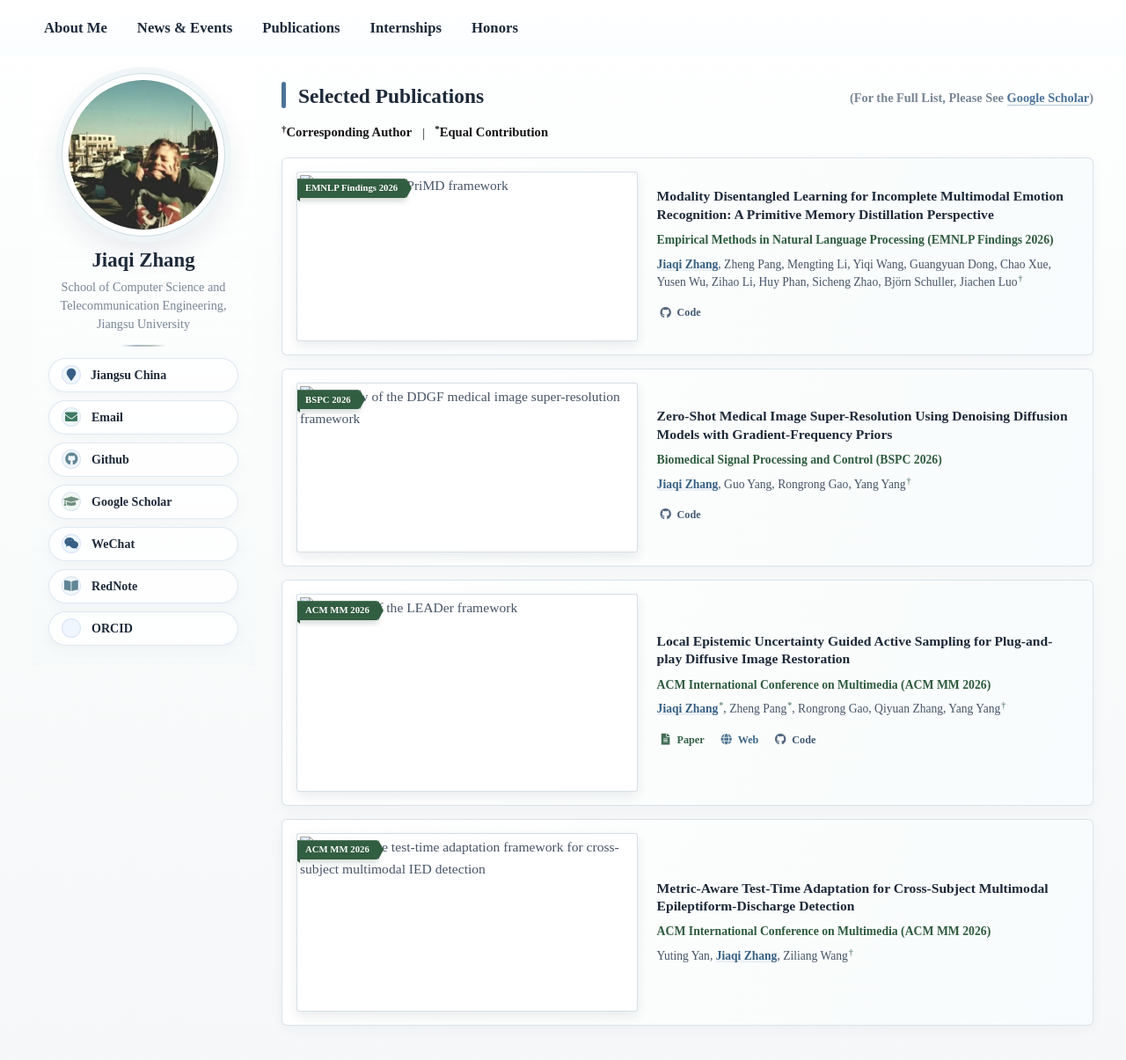
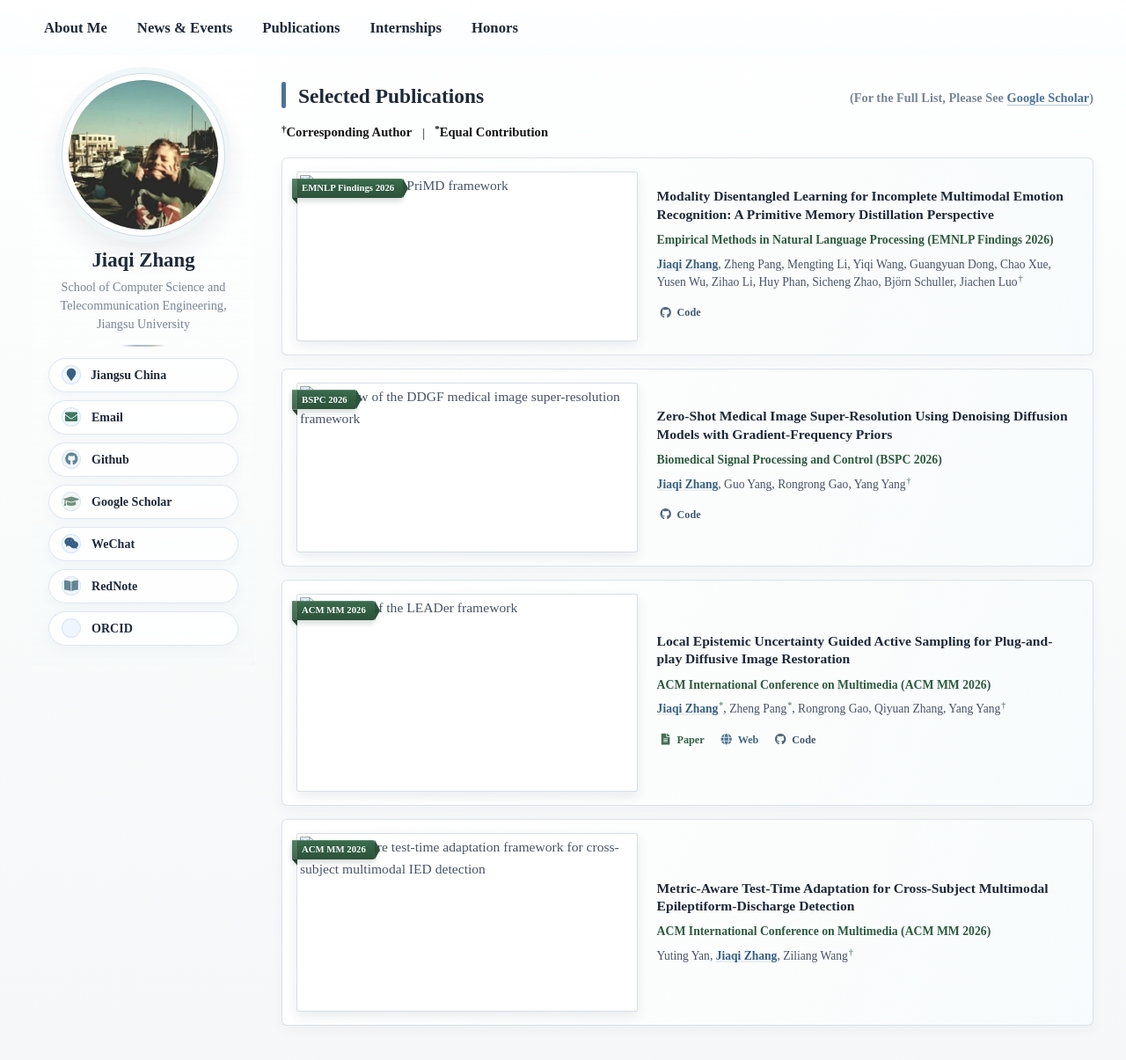
Before and after one commit to JiaqiZhang-Sengoku/JiaqiZhang-Sengoku.github.io, a Jekyll site: the page built from _pages/includes/pub.md, in a window 1280 px wide and 1269 px high. Shown: the top 1205 px of the window at 88% size. Built offline with Jekyll 4.4.1, drawn with Linux system fonts in a browser that asks for light colours; our own code applies the rules of GitHub Pages for plain Markdown files.

Commit message:
20260707

```diff
--- a/assets/css/main.scss
+++ b/assets/css/main.scss
@@ -1596,7 +1596,7 @@
     height: auto;
     min-height: 0;
     padding: 3px;
-    overflow: hidden;
+    overflow: visible;
     border: 1px solid rgba(211, 221, 226, 0.92);
     border-radius: 3px;
     background: #ffffff;
@@ -1924,16 +1924,24 @@
 }
 
 .badge--accepted {
+    --ribbon-wrap: 6px;
     top: 7px !important;
     right: auto;
-    left: -2px !important;
+    left: calc(-1 * var(--ribbon-wrap)) !important;
     height: 22px;
     min-height: 22px;
     padding: 0 10px 0 11px !important;
     overflow: visible;
     border: 0 !important;
     border-radius: 0 2px 2px 0 !important;
-    background: #2e5b3e !important;
+    background:
+        linear-gradient(
+            90deg,
+            rgba(255, 255, 255, 0.13) 0 var(--ribbon-wrap),
+            rgba(18, 51, 32, 0.24) var(--ribbon-wrap) calc(var(--ribbon-wrap) + 1px),
+            transparent calc(var(--ribbon-wrap) + 1px) 100%
+        ),
+        linear-gradient(180deg, #386b4c 0%, #2e5b3e 55%, #294f37 100%) !important;
     color: #ffffff !important;
     box-shadow:
         inset 0 1px 0 rgba(255, 255, 255, 0.17),
@@ -1956,7 +1964,7 @@
     margin: 0;
     border-top: 11px solid transparent;
     border-bottom: 11px solid transparent;
-    border-left: 6px solid #2e5b3e;
+    border-left: 6px solid #294f37;
     border-radius: 0;
     background: transparent;
     opacity: 1;
@@ -1965,13 +1973,15 @@
 .badge--accepted::after {
     content: "";
     position: absolute;
-    bottom: -4px;
+    bottom: -7px;
     left: 0;
-    width: 0;
-    height: 0;
-    border-top: 4px solid #173924;
-    border-left: 5px solid transparent;
-    opacity: 0.92;
+    width: var(--ribbon-wrap);
+    height: 7px;
+    border: 0;
+    background: linear-gradient(135deg, #173924 0 48%, #234a32 49% 100%);
+    clip-path: polygon(0 0, 100% 0, 100% 100%);
+    filter: drop-shadow(0 1px 1px rgba(18, 49, 30, 0.18));
+    opacity: 1;
 }
 
 .paper-box-image:hover .badge {
@@ -2697,9 +2707,10 @@
     }
 
     .badge--accepted {
+        --ribbon-wrap: 5px;
         top: 6px !important;
         right: auto;
-        left: -2px !important;
+        left: calc(-1 * var(--ribbon-wrap)) !important;
         height: 20px;
         min-height: 20px;
         padding: 0 9px 0 10px !important;
@@ -2714,9 +2725,8 @@
     }
 
     .badge--accepted::after {
-        bottom: -3px;
-        border-top-width: 3px;
-        border-left-width: 3px;
+        bottom: -6px;
+        height: 6px;
     }
 
     .paper-box-image:hover img {
```
